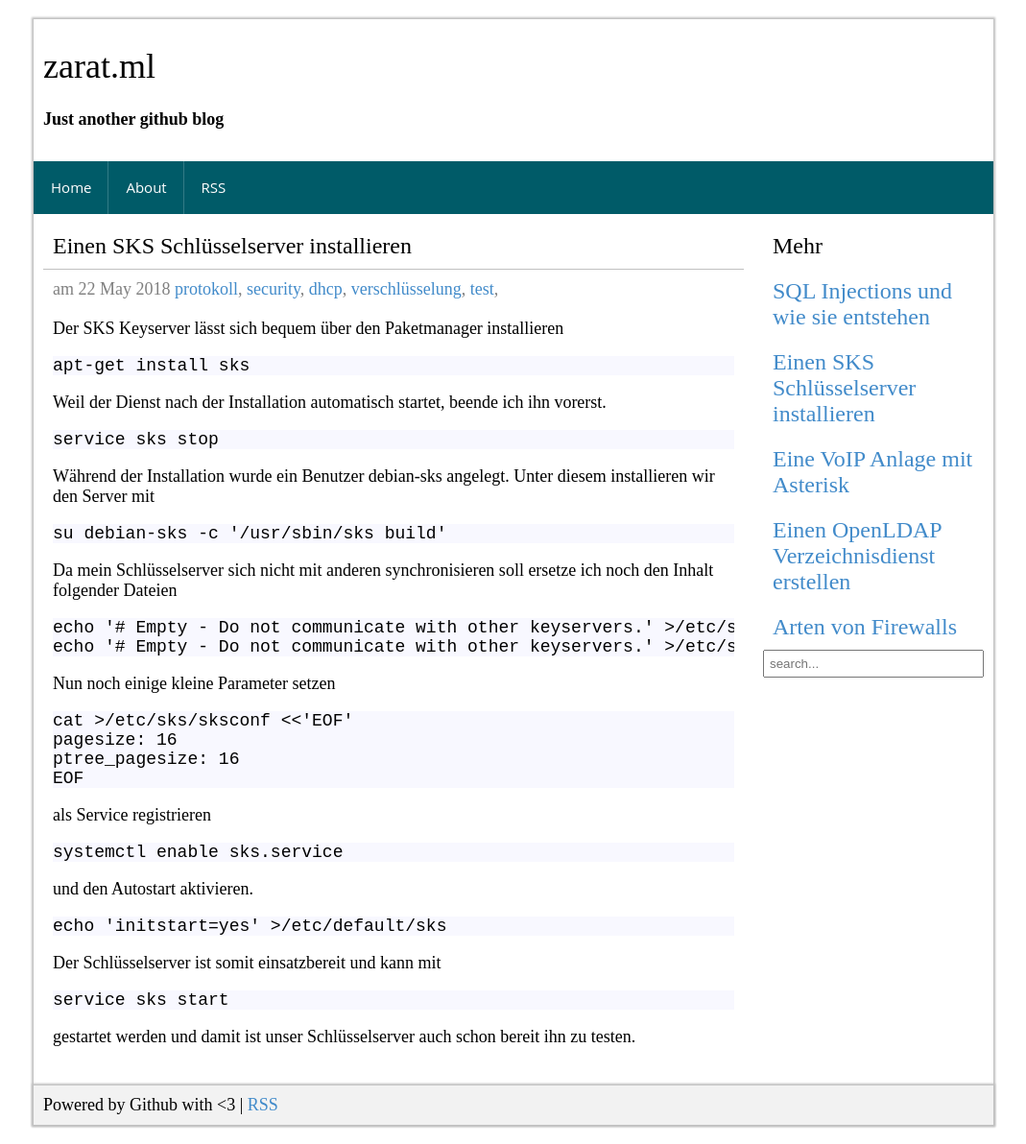
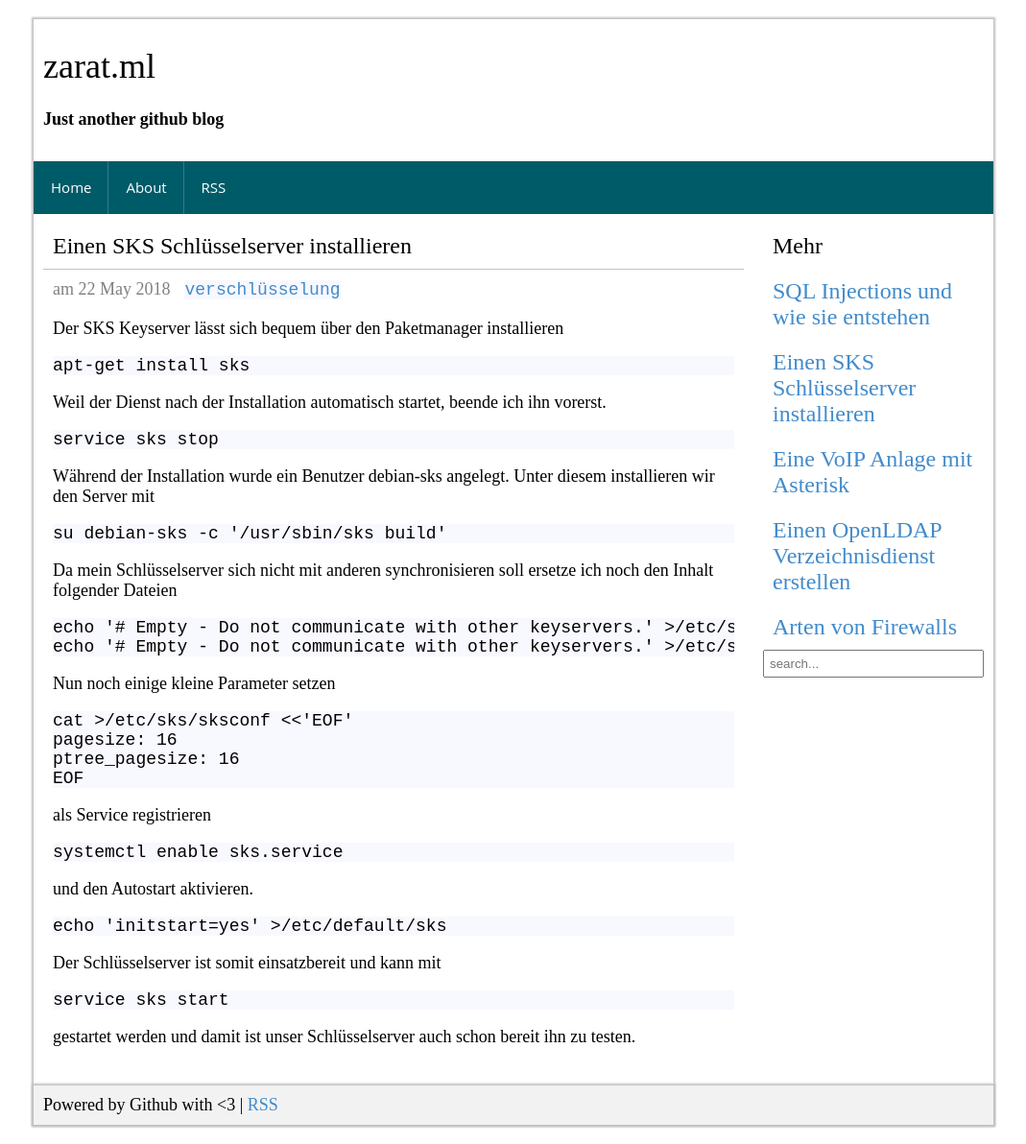
Before and after one commit to zarat/zarat.github.io, a Jekyll site: the page built from _posts/2018-05-22-sks.markdown, in a window 1280 px wide. Shown: the whole page at 96% size, without its empty margins (105-1174 px from the left). Built offline with Jekyll 4.4.1, drawn with Linux system fonts in a browser that asks for light colours; comment, search, counter and statistics services are not loaded.

Commit message:
Update post.html

```diff
--- a/_layouts/post.html
+++ b/_layouts/post.html
@@ -13,9 +13,12 @@
 
       am {{ page.date | date: "%d" }} {{ page.date | date: "%B" }} {{ page.date | date: "%Y" }}
 
-      {% for tag in site.tags %}
-      <a href="../tag/{{ tag | first }}">{{ tag | first }}</a>,
-      {% endfor %}
+      <span>[
+  {% for tag in page.tags %}
+    {% capture tag_name %}{{ tag }}{% endcapture %}
+    <a href="/tag/{{ tag_name }}"><code class="highligher-rouge"><nobr>{{ tag_name }}</nobr></code>&nbsp;</a>
+  {% endfor %}
+]</span>
 
     </div>
 
```
